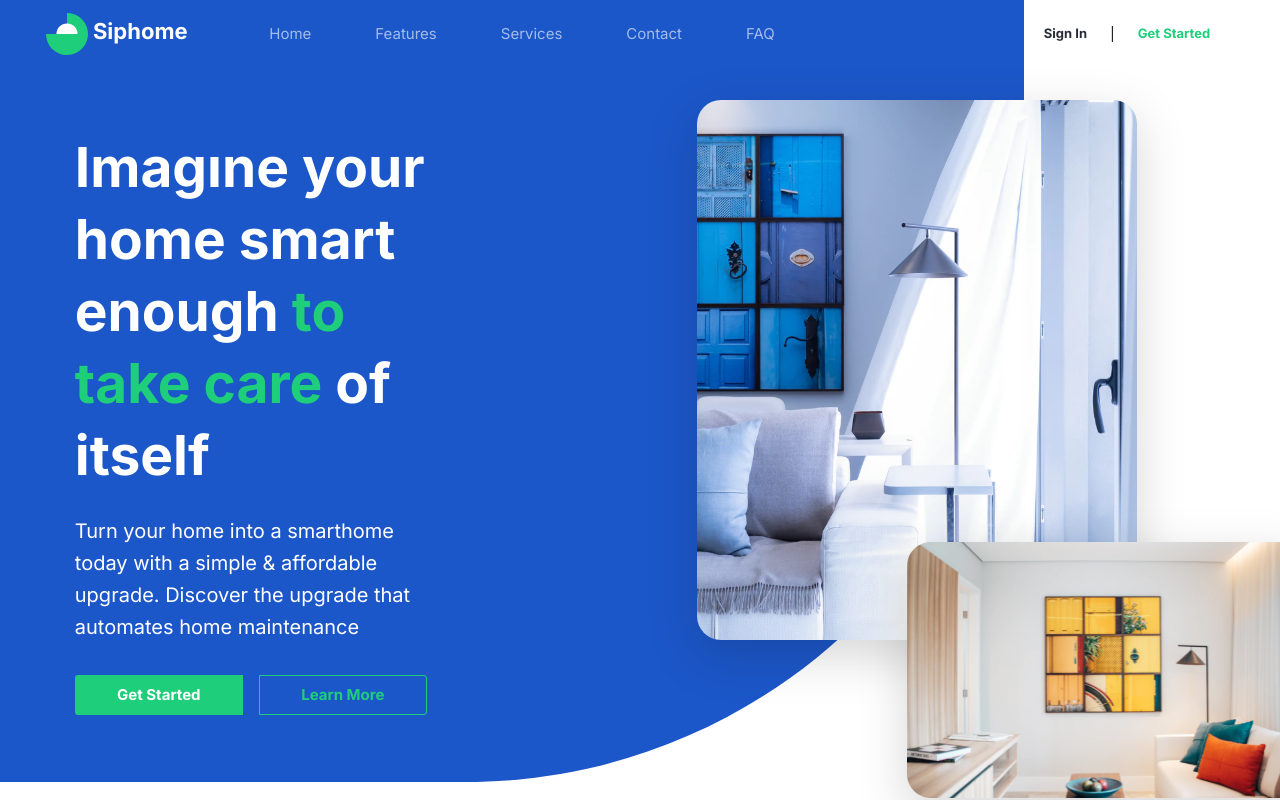
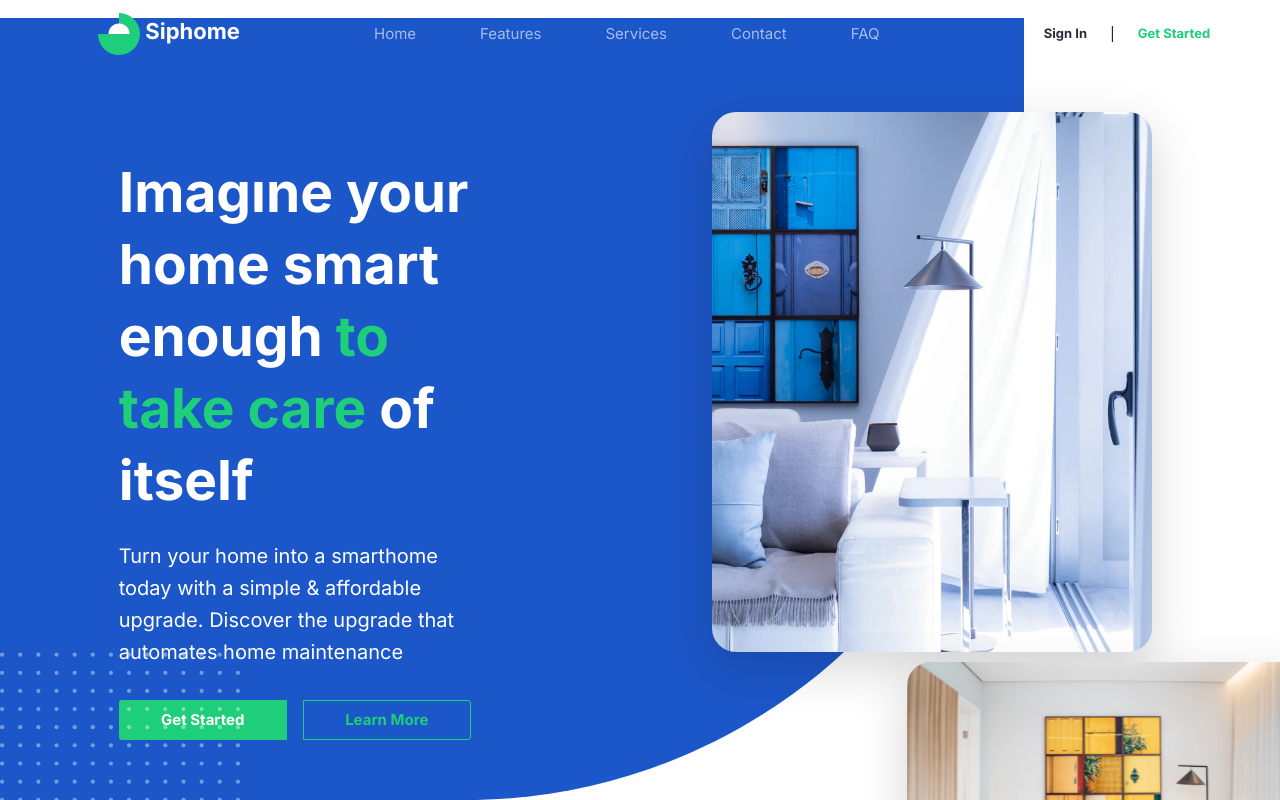
Before and after one commit to hakankaraahmet/React-Landing-Page-Siphome, a React (Create React App) app: page / in a window 1280 px wide. Shown: the top 800 px of the page. Built offline with nearby package versions, Linux system fonts and the light colour scheme.

Commit message:
modified components with small issues

```diff
--- a/src/App.js
+++ b/src/App.js
@@ -1,4 +1,5 @@
 import React from 'react'
+import Features from './components/features/Features'
 import Hero from './components/hero/Hero'
 import Navbar from './components/navbar/Navbar'
 
@@ -7,6 +8,7 @@ const App = () => {
     <div className="app">
       <Navbar/>
       <Hero/>
+      <Features/>
     </div>
   )
 }
--- a/src/components/hero/Hero.css
+++ b/src/components/hero/Hero.css
@@ -1,16 +1,20 @@
-@import url('https://fonts.googleapis.com/css2?family=Inter:wght@700&display=swap');
-@import url('https://fonts.googleapis.com/css2?family=Inter:wght@400;700&display=swap');
+@import url("https://fonts.googleapis.com/css2?family=Inter:wght@700&display=swap");
+@import url("https://fonts.googleapis.com/css2?family=Inter:wght@400;700&display=swap");
 
-body{
-    background-image:url("../../assets/background-blue.svg");
+body {
+  background-image: url("../../assets/background-blue.svg");
   background-repeat: no-repeat;
   background-size: 80%;
+  background-position-y:100%;
+
+
+
 }
 
 /* TEXTS */
 
-.hero-texts{
-  margin: 5%;
+.hero-texts {
+  margin: 7%;
   display: flex;
   justify-content: left;
   flex-direction: column;
@@ -19,7 +23,7 @@ body{
 }
 
 /* HEADER */
-.hero-header{
+.hero-header {
   font-family: "Inter", sans-serif !important;
   font-weight: 700;
   font-size: 55px;
@@ -28,14 +32,14 @@ body{
   text-align: left;
   letter-spacing: -2%;
 }
-.hero-header-span{
-  color:#1ECE7A
+.hero-header-span {
+  color: #1ece7a;
 }
 
-.hero-paragraph{
+.hero-paragraph {
   font-family: "Inter", sans-serif !important;
   font-weight: 400;
-  color:#fff;
+  color: #fff;
   line-height: 32px;
   font-size: 20px;
   text-align: left;
@@ -63,72 +67,61 @@ body{
   min-width: 168px;
 }
 
-
 /* IMAGES */
 
-  .large-image{
+.large-image {
   position: absolute;
-    right: 95px;
+  top:80px;
+  right: 80px;
+  min-width: 32%;
 }
 
-  .small-image{
+.small-image {
   position: absolute;
   right: 0;
-    top:510px;
+  top: 630px;
+  min-width: 25%;
 }
 
-
-
-
-
-
-
-
-
-
-
-
-
-
-
+.dot-image{
+  position: absolute;
+  left: 0;
+  bottom: 0;
+}
 
 /* MEDIA FOR IPAD */
 
-@media (max-width: 834px){
-   body{
-    background-size: 100%;
+@media (max-width: 834px) {
+  body {
+   background-size: cover;
+
   }
-   .hero-image-group{
+  .hero-image-group {
     display: none;
   }
-   .hero-texts{
+  .hero-texts {
     max-width: 75%;
     align-items: center;
   }
-   .hero-header{
+  .hero-header {
     text-align: center;
   }
-
+  .dot-image{
+    max-width: 20% ;
   }
-
-
-
-
-
-
-
-
-
+}
 
 /* MEDIA FOR MOBIL */
 
-@media (max-width: 375px){
-  .hero-texts{
+@media (max-width: 375px) {
+  .hero-texts {
     max-width: 90%;
     align-items: center;
   }
-  .hero-header{
+  .hero-header {
     font-size: 42px;
   }
-
+  .dot-image{
+    left:-15px
   }
+}
--- a/src/components/hero/Hero.js
+++ b/src/components/hero/Hero.js
@@ -2,12 +2,13 @@ import React from "react";
 import "./Hero.css";
 import large from "../../assets/large.svg"
 import small from "../../assets/small.svg"
+import dot from "../../assets/dot.svg"
 
 
 const Hero = () => {
   return (
-    <div className="hero container-fluid d-flex justify-content-between">
-      <div className="hero-texts col-lg-6">
+    <div className="hero container-fluid d-flex justify-content-around">
+      <div className="hero-texts col-lg-6 self-center">
         <h1 className="hero-header">
           Imagıne your<br/>home smart enough<span className="hero-header-span"> to take care</span> of itself
         </h1>
@@ -23,6 +24,7 @@ const Hero = () => {
             Learn More
           </button>
         </div>
+        <img className="dot-image" src={dot}/>
       </div>
       <div className="hero-image-group col-lg-6">
         <img className="large-image" src={large}/>
--- a/src/components/navbar/Navbar.css
+++ b/src/components/navbar/Navbar.css
@@ -111,14 +111,7 @@
   }
   .menu-button {
     display: block !important;
-  }
-
-  nav {
-    display: flex;
-    justify-content: space-between;
-  }
-  .col-lg-3 {
-    display: none;
+    margin-left: 50%;
   }
   .main-menu {
     display: none;
@@ -141,4 +134,7 @@
   .modal-sign-in {
     min-width: 35%;
   }
+  .menu-button {
+    margin-left: 25%;
+  }
 }
--- a/src/components/navbar/Navbar.js
+++ b/src/components/navbar/Navbar.js
@@ -5,8 +5,8 @@ import "./Navbar.css";
 const Navbar = () => {
   return (
     <div className="container-fluid">
-      <nav className="navbar navbar-expand-lg navbar-light">
-        <a className="navbar-brand col-lg-2 col-sm-1" href="#">
+      <nav className="navbar navbar-expand-lg">
+        <a className="navbar-brand col-md-3" href="#">
           <img src={Shape} /> <span className="siphome">Siphome</span>
         </a>
         <button
@@ -18,7 +18,7 @@ const Navbar = () => {
           <span className="menu">Menu</span>
         </button>
 
-        <div className="navbar-nav col-lg-7 main-menu">
+        <div className="navbar-nav col-md-6 main-menu ">
           <a className="nav-item nav-link mx-4 " href="#">
             Home
           </a>
@@ -35,7 +35,7 @@ const Navbar = () => {
             FAQ
           </a>
         </div>
-        <div className="col-lg-3">
+        <div className="col-md-3">
           <button type="button" class="btn sign-in mx-2">
             Sign In
           </button>
```
Lines whose indentation alone changed are shown as unchanged.
